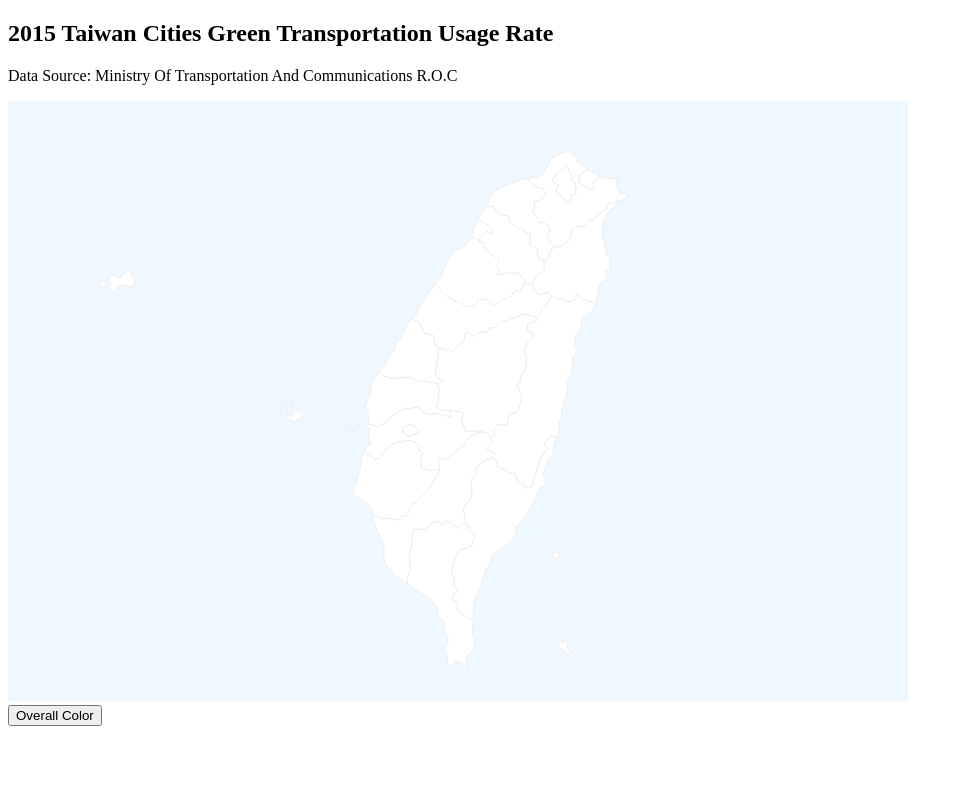
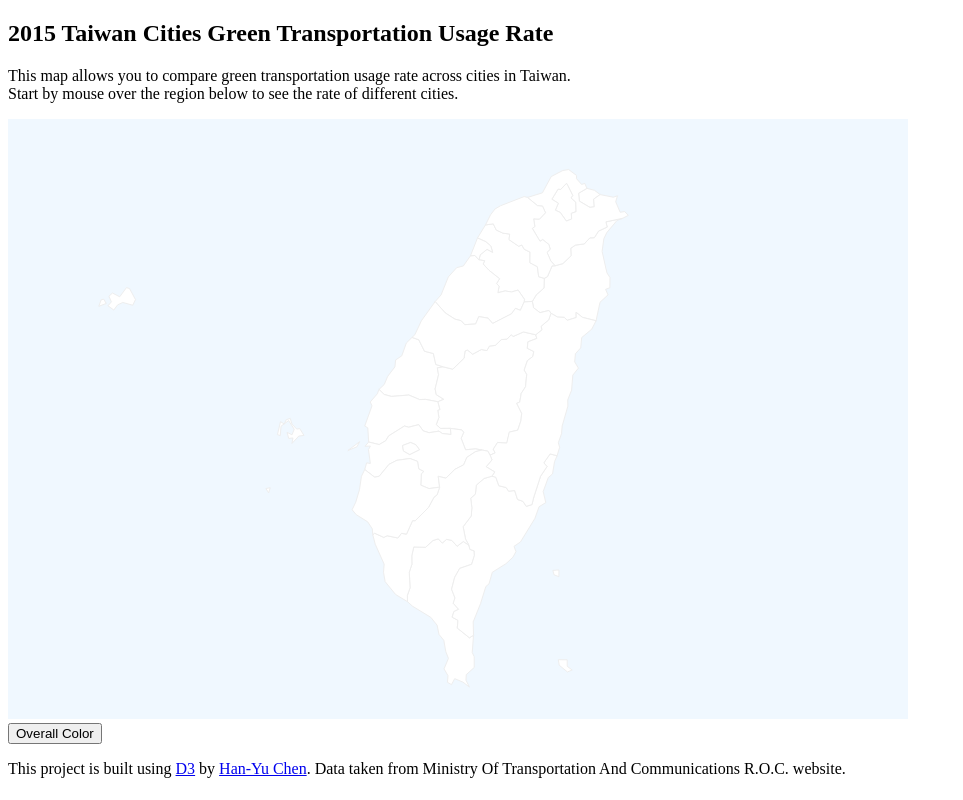
Before and after one commit to hanyuchen/D3_FinalProject, a plain HTML site: page index.html in a window 1280 px wide. Shown: the whole page, without its empty margins (0-963 px from the left). Drawn offline with nearby package versions, Linux system fonts and the light colour scheme.

Commit message:
no message

```diff
--- a/index.html
+++ b/index.html
@@ -30,7 +30,8 @@
 </head>
 <body>
     <h2>2015 Taiwan Cities Green Transportation Usage Rate</h2>
-    <p> Data Source: Ministry Of Transportation And Communications R.O.C</p>
+    <p>This map allows you to compare green transportation usage rate across cities in Taiwan. <br>
+    Start by mouse over the region below to see the rate of different cities.</p>
     <div id="tooltip" class="hidden">
       <p><strong id="city">Hello</strong></p>
       <p id="industry">tooltip</p>
@@ -172,6 +173,7 @@
         }
     </script>
 
+<p>This project is built using <a href="https://d3js.org/">D3</a> by <a href="http://hanyuchen.github.io/">Han-Yu Chen</a>. Data taken from Ministry Of Transportation And Communications R.O.C. website.</p>
 
 </body>
 </html>
```
